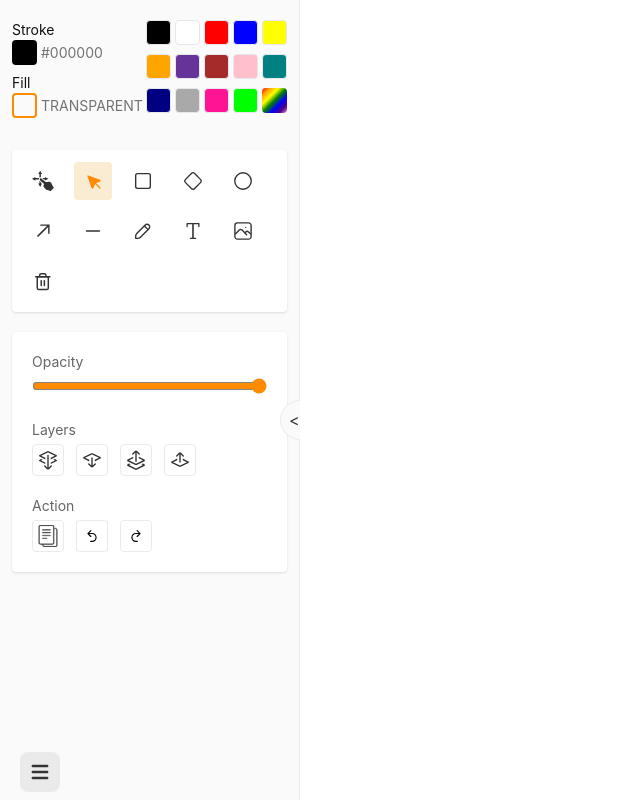
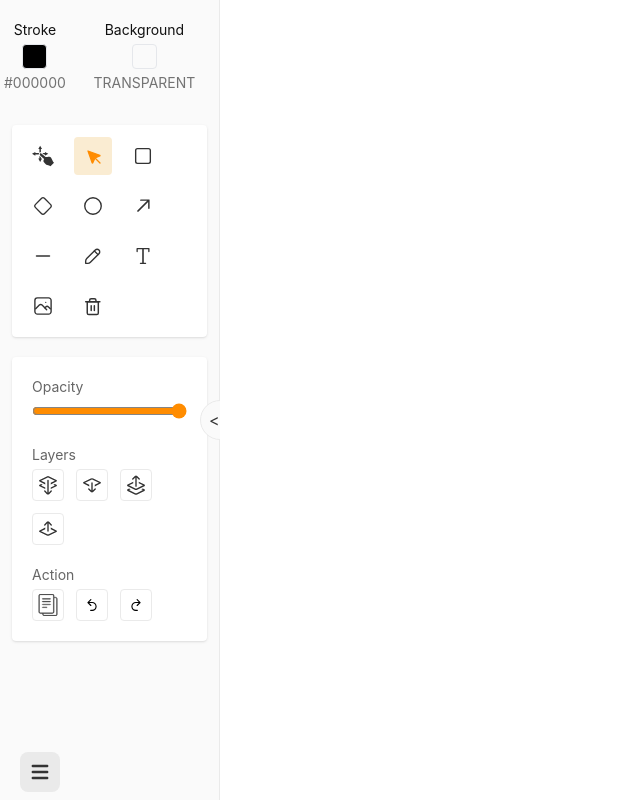
Before and after one commit to dawkaka/drawapp, a React (Vite) app: page / in a window 1280 px wide. Shown: the whole page, without its empty margins (0-640 px from the left). Built offline with nearby package versions, Linux system fonts and the light colour scheme.

Commit message:
refactor: color picker

```diff
--- a/src/components/colorpick.tsx
+++ b/src/components/colorpick.tsx
@@ -1,43 +1,27 @@
 import { useAtom } from "jotai"
-import { useEffect, useState } from "react"
+import { useEffect, useRef, useState } from "react"
 import { AppDrawings, AppState, SelectionAtom } from "../jotai"
-import { getSelectedItem, updateSingleItem } from "../lib/utils"
+import { closeMenus, getSelectedItem, updateSingleItem } from "../lib/utils"
 import { defaultValues } from "../constants"
 
 
 export default function ColorPanel() {
-    const [selectedColor, setSelectedColor] = useState("")
-    const [selected, setSelected] = useState<"stroke" | "fill">("fill")
+    return (
+        <div className="flex flex-col gap-4 py-5 px-1 justify-between md:flex-col">
+            <div className="flex justify-between  gap-2">
+                <Stroke />
+                <Fill />
+            </div>
+        </div >
+    )
+}
+
+function Stroke() {
     const [main, setAppState] = useAtom(AppState)
-    const { fillColor, strokeColor } = main
+    const { strokeColor } = main
     const [items, setItems] = useAtom(AppDrawings)
     const [selectedItem] = useAtom(SelectionAtom)
-
-    useEffect(() => {
-        if (selectedColor) {
-            if (selected === "stroke") {
-                if (selectedItem) {
-                    const item = getSelectedItem(selectedItem.id, items)
-                    if (item && (item.type === "text" || item.type === "arrow" ||
-                        item.type === "line" || item.type === "diamond" ||
-                        item.type === "rectangle" || item.type === "ellipse" || item.type === "pencil")) {
-                        item.strokeStyle = selectedColor
-                        setItems(updateSingleItem(selectedItem.id, item, items))
-                    }
-                }
-                setAppState({ ...main, strokeColor: selectedColor })
-            } else {
-                if (selectedItem) {
-                    const item = getSelectedItem(selectedItem.id, items)
-                    if (item && (item.type === "diamond" || item.type === "rectangle" || item.type === "ellipse")) {
-                        item.fillStyle = selectedColor
-                        setItems(updateSingleItem(selectedItem.id, item, items))
-                    }
-                }
-                setAppState({ ...main, fillColor: selectedColor })
-            }
-        }
-    }, [selectedColor])
+    const strokeRef = useRef<HTMLDivElement>(null)
 
     useEffect(() => {
         const t = localStorage.getItem("theme");
@@ -52,60 +36,130 @@ export default function ColorPanel() {
         }
     }, []);
 
+
+    function updateColor(color: string) {
+        if (color) {
+            if (selectedItem) {
+                const item = getSelectedItem(selectedItem.id, items)
+                if (item && (item.type === "text" || item.type === "arrow" ||
+                    item.type === "line" || item.type === "diamond" ||
+                    item.type === "rectangle" || item.type === "ellipse" || item.type === "pencil")) {
+                    item.strokeStyle = color
+                    setItems(updateSingleItem(selectedItem.id, item, items))
+                }
+            }
+            setAppState({ ...main, strokeColor: color })
+        }
+    }
+
     return (
-        <div className="flex flex-col gap-4 md:gap-0 py-5 px-3 justify-between md:flex-row">
-            <div className="flex flex-col gap-2">
-                <div className="flex flex-col">
-                    <h3 className="text-sm w-full text-[var(--foreground)]">Stroke</h3>
-                    <div className="flex items-center gap-1">
+        <div className="flex flex-col gap-1 items-center">
+            <h3 className="text-sm  text-[var(--foreground)]">Stroke</h3>
+            <div className="flex flex-col items-center gap-1">
                 <div
-                            className="rounded h-[25px] w-[25px]"
+                    className="rounded h-[25px] w-[25px] border"
                     style={{
-                                border: selected === "stroke" ? "2px solid var(--p-dark)" : "",
                         backgroundColor: strokeColor
                     }}
-                            onClick={() => setSelected("stroke")}
+                    onClick={(e) => {
+                        e.stopPropagation()
+                        closeMenus()
+                        if (strokeRef.current) {
+                            strokeRef.current.style.display = "grid"
+                        }
+                    }}
                 ></div>
                 <div className="text-neutral-500 text-sm">{strokeColor}</div>
             </div>
-                </div>
-                <div className="flex flex-col">
-                    <h3 className="text-sm w-full text-[var(--foreground)]">Fill</h3>
-                    <div className="flex items-center gap-1">
-                        <div
-                            className="rounded h-[25px] w-[25px]"
-                            style={{
-                                border: selected === "fill" ? "2px solid var(--p-dark)" : "",
-                                backgroundColor: fillColor
-                            }}
-                            onClick={() => setSelected("fill")}
-                        ></div>
-                        <div className="text-neutral-500 text-sm">{fillColor}</div>
-                    </div>
-                </div>
-            </div>
-            <ColoPicker onChange={(color: string) => setSelectedColor(color)} />
-        </div >
-    )
-}
-
-export function ColoPicker({ onChange }: { onChange: (color: string) => void }) {
-
-    return (
-        <div className="grid grid-cols-5 gap-1 place-start w-[fit-content]">
+            <div className="hidden fixed top-[90px] left-[10px] z-20 p-2 bg-[var(--background)] grid-cols-5 gap-1 w-max"
+                id="stroke-picker"
+                ref={strokeRef}
+            >
                 {
                     defaultColors.map((color) => (
                         <div
                             key={color}
                             className="w-[25px] h-[25px] shrink-0 rounded border"
                             style={{ backgroundColor: color }}
-                        onClick={() => onChange(color)}
+                            onClick={(e) => {
+                                e.stopPropagation()
+                                updateColor(color)
+                            }}
                         >
                         </div>
                     ))
                 }
                 <div className="h-[25px] w-[25px] relative bg-gradient-to-br rounded overflow-hidden">
-                <input type="color" className="opacity-0" onChange={(e) => onChange(e.target.value)} />
+                    <input type="color" className="opacity-0" onChange={(e) => updateColor(e.target.value)} />
+                </div>
+            </div>
+        </div>
+    )
+}
+
+function Fill() {
+    const [main, setAppState] = useAtom(AppState)
+    const { fillColor } = main
+    const [items, setItems] = useAtom(AppDrawings)
+    const [selectedItem] = useAtom(SelectionAtom)
+
+    const fillRef = useRef<HTMLDivElement>(null)
+
+    function updateColor(color: string) {
+        if (color) {
+            if (selectedItem) {
+                const item = getSelectedItem(selectedItem.id, items)
+                if (item && (item.type === "diamond" || item.type === "rectangle" || item.type === "ellipse")) {
+                    item.fillStyle = color
+                    setItems(updateSingleItem(selectedItem.id, item, items))
+                }
+            }
+            setAppState({ ...main, fillColor: color })
+        }
+    }
+
+    return (
+        <div className="relative w-full">
+            <div className="flex flex-col gap-1 items-center">
+                <h3 className="text-sm text-[var(--foreground)]">Background</h3>
+                <div className="flex flex-col items-center gap-1">
+                    <div
+                        className="rounded h-[25px] w-[25px] border"
+                        style={{
+                            backgroundColor: fillColor
+                        }}
+                        onClick={(e) => {
+                            closeMenus()
+                            e.stopPropagation()
+                            if (fillRef.current) {
+                                fillRef.current.style.display = "grid"
+                            }
+                        }}
+                    ></div>
+                    <div className="text-neutral-500 text-sm">{fillColor}</div>
+                </div>
+            </div>
+            <div className="hidden fixed z-20 p-2 bg-[var(--background)] grid-cols-5 gap-1 w-max"
+                id="fill-picker"
+                ref={fillRef}
+            >
+                {
+                    defaultColors.map((color) => (
+                        <div
+                            key={color}
+                            className="w-[25px] h-[25px] shrink-0 rounded border"
+                            style={{ backgroundColor: color }}
+                            onClick={(e) => {
+                                e.stopPropagation()
+                                updateColor(color)
+                            }}
+                        >
+                        </div>
+                    ))
+                }
+                <div className="h-[25px] w-[25px] relative bg-gradient-to-br rounded overflow-hidden">
+                    <input type="color" className="opacity-0" onChange={(e) => updateColor(e.target.value)} />
+                </div>
             </div>
         </div>
     )
--- a/src/components/side.tsx
+++ b/src/components/side.tsx
@@ -18,7 +18,7 @@ export default function Side() {
     const [main, setAppState] = useAtom(AppState)
     const [items, setItems] = useAtom(AppDrawings)
     const [modal, setModal] = useState(false)
-    const [width, setWidth] = useState(300)
+    const [width, setWidth] = useState(220)
     const sideRef = useRef(null)
     const [theme, setTheme] = useState<"dark" | "light">("light")
     const tool = main.tool
@@ -44,7 +44,7 @@ export default function Side() {
     return (
         <>
             <aside
-                className="bg-[var(--accents-1)] fixed  flex flex-col items-center top-0 left-0 bottom-0 border-r border-[var(--accents-2)]  transition-all z-10 overflow-hidden"
+                className="bg-[var(--accents-1)] fixed flex flex-col items-center top-0 left-0 bottom-0 border-r border-[var(--accents-2)]  transition-all z-10 overflow-hidden"
                 ref={sideRef}
                 style={{
                     width: closed ? 0 : width + 'px'
--- a/src/lib/utils.ts
+++ b/src/lib/utils.ts
@@ -1097,6 +1097,8 @@ export function closeMenus() {
     const h = document.querySelector("#arrow-head") as HTMLDivElement
     const t = document.querySelector("#arrow-tail") as HTMLDivElement
     const m = document.querySelector("#menu") as HTMLDivElement
+    const p = document.querySelector("#fill-picker") as HTMLDivElement
+    const f = document.querySelector("#stroke-picker") as HTMLDivElement
     if (m) {
         m.style.display = "none"
     }
@@ -1106,4 +1108,10 @@ export function closeMenus() {
     if (t) {
         t.style.display = "none"
     }
+    if (p) {
+        p.style.display = "none"
+    }
+    if (f) {
+        f.style.display = 'none'
+    }
 }
```
Lines whose indentation alone changed are shown as unchanged.
